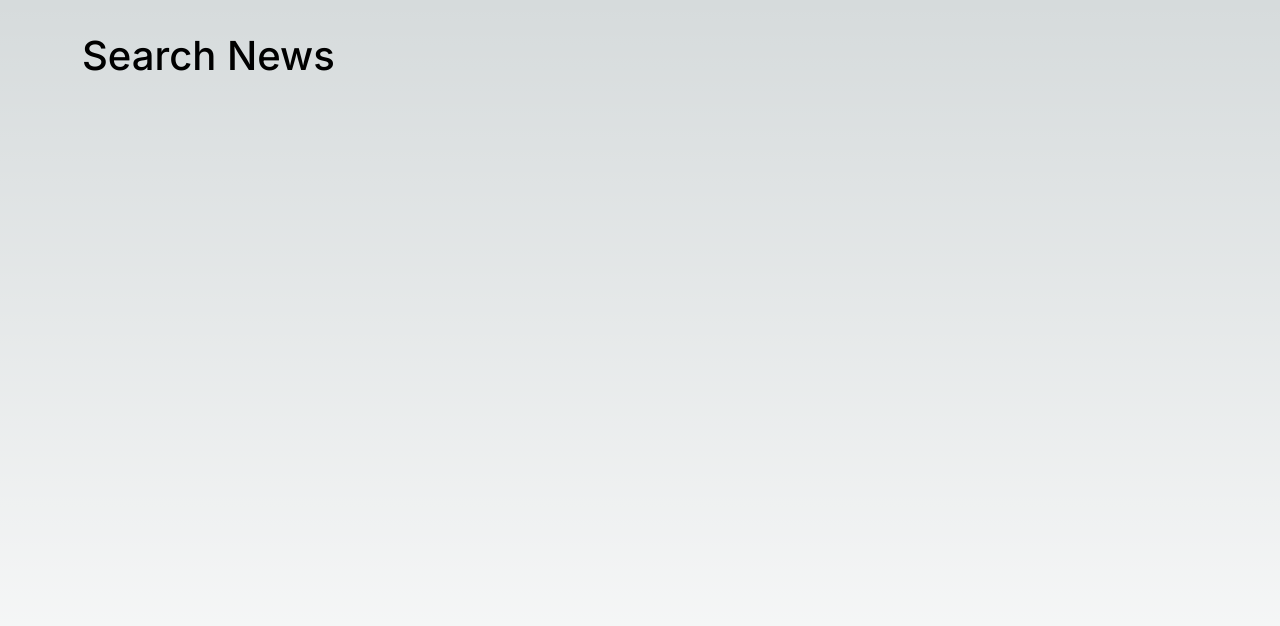
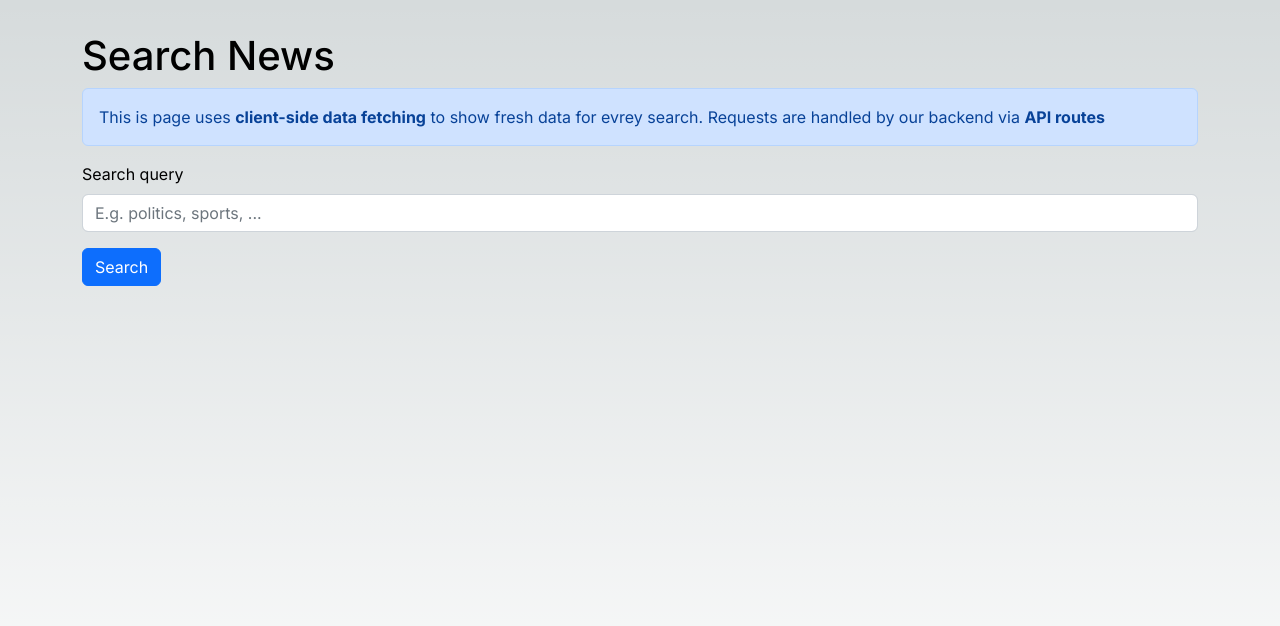
Before and after one commit to Petko4/nextjs-learn, a Next.js app: page /search in a window 1280 px wide. Shown: the top 626 px of the page. Built offline with nearby package versions, Linux system fonts and the light colour scheme.

Commit message:
CSR + next api

```diff
--- a/pages/api/hello.ts
+++ /dev/null
@@ -1,13 +0,0 @@
-// Next.js API route support: https://nextjs.org/docs/api-routes/introduction
-import type { NextApiRequest, NextApiResponse } from 'next'
-
-type Data = {
-  name: string
-}
-
-export default function handler(
-  req: NextApiRequest,
-  res: NextApiResponse<Data>
-) {
-  res.status(200).json({ name: 'John Doe' })
-}
--- /dev/null
+++ b/pages/api/search-news.ts
@@ -0,0 +1,21 @@
+// Next.js API route support: https://nextjs.org/docs/api-routes/introduction
+import { NewsResponse } from "@/models/NewsArticles";
+import type { NextApiRequest, NextApiResponse } from "next";
+
+export default async function handler(
+  req: NextApiRequest,
+  res: NextApiResponse
+) {
+  const searchQuery = req.query.q?.toString();
+
+  if (!searchQuery) {
+    return res.status(400).json({ error: "Please provide search querry" });
+  }
+
+  const response = await fetch(
+    `https://newsapi.org/v2/everything?q=${searchQuery}&apiKey=${process.env.NEWS_API_KEY}`
+  );
+  const newsResponse: NewsResponse = await response.json();
+
+  res.status(200).json(newsResponse.articles);
+}
--- a/pages/search.tsx
+++ b/pages/search.tsx
@@ -1,8 +1,80 @@
+import NewsArticleGrid from "@/components/NewsArticleGrid";
+import { NewsArticle } from "@/models/NewsArticles";
+import Head from "next/head";
+import { FormEvent, useState } from "react";
+import { Alert, Button, Form, Spinner } from "react-bootstrap";
+
 const SearchNewsPage = () => {
+  const [searchResults, setSearchResults] = useState<NewsArticle[] | null>(
+    null
+  );
+  const [searchResultsLoading, setSearchResultsLoading] = useState(false);
+  const [searchResultsLoadingIsError, setSearchResultsLoadingIsError] =
+    useState(false);
+
+  async function handleSubmit(event: FormEvent<HTMLFormElement>) {
+    event.preventDefault();
+    const formData = new FormData(event.target as HTMLFormElement);
+    const searchQuery = formData.get("searchQuery")?.toString().trim();
+
+    if (searchQuery) {
+      try {
+        setSearchResults(null);
+        setSearchResultsLoadingIsError(false);
+        setSearchResultsLoading(true);
+
+        const response = await fetch("/api/search-news?q=" + searchQuery);
+        const articles: NewsArticle[] = await response.json();
+        setSearchResults(articles);
+      } catch (error) {
+        console.error(error);
+        setSearchResultsLoadingIsError(true);
+      } finally {
+        setSearchResultsLoading(false);
+      }
+    }
+  }
+
   return (
-    <main>
-      <h1>Search News</h1>
-    </main>
+    <>
+      <Head>
+        <title key="title">Search News - NextJS News App</title>
+      </Head>
+      <main>
+        <h1>Search News</h1>
+        <Alert>
+          This is page uses <strong>client-side data fetching</strong> to show
+          fresh data for evrey search. Requests are handled by our backend via{" "}
+          <strong>API routes</strong>
+        </Alert>
+        <Form onSubmit={handleSubmit}>
+          <Form.Group className="mb-3" controlId="search-input">
+            <Form.Label>Search query</Form.Label>
+            <Form.Control
+              name="searchQuery"
+              placeholder="E.g. politics, sports, ..."
+            />
+          </Form.Group>
+          <Button
+            type="submit"
+            className="mb-3"
+            disabled={searchResultsLoading}
+          >
+            Search
+          </Button>
+        </Form>
+        <div className="d-flex flex-column align-items-center">
+          {searchResultsLoading && <Spinner animation="border" />}
+          {searchResultsLoadingIsError && (
+            <p>Somthing went wrong. Please try again.</p>
+          )}
+          {searchResults?.length === 0 && (
+            <p>Nothing found. Try a different query.</p>
+          )}
+          {searchResults && <NewsArticleGrid articles={searchResults} />}
+        </div>
+      </main>
+    </>
   );
 };
 
```
